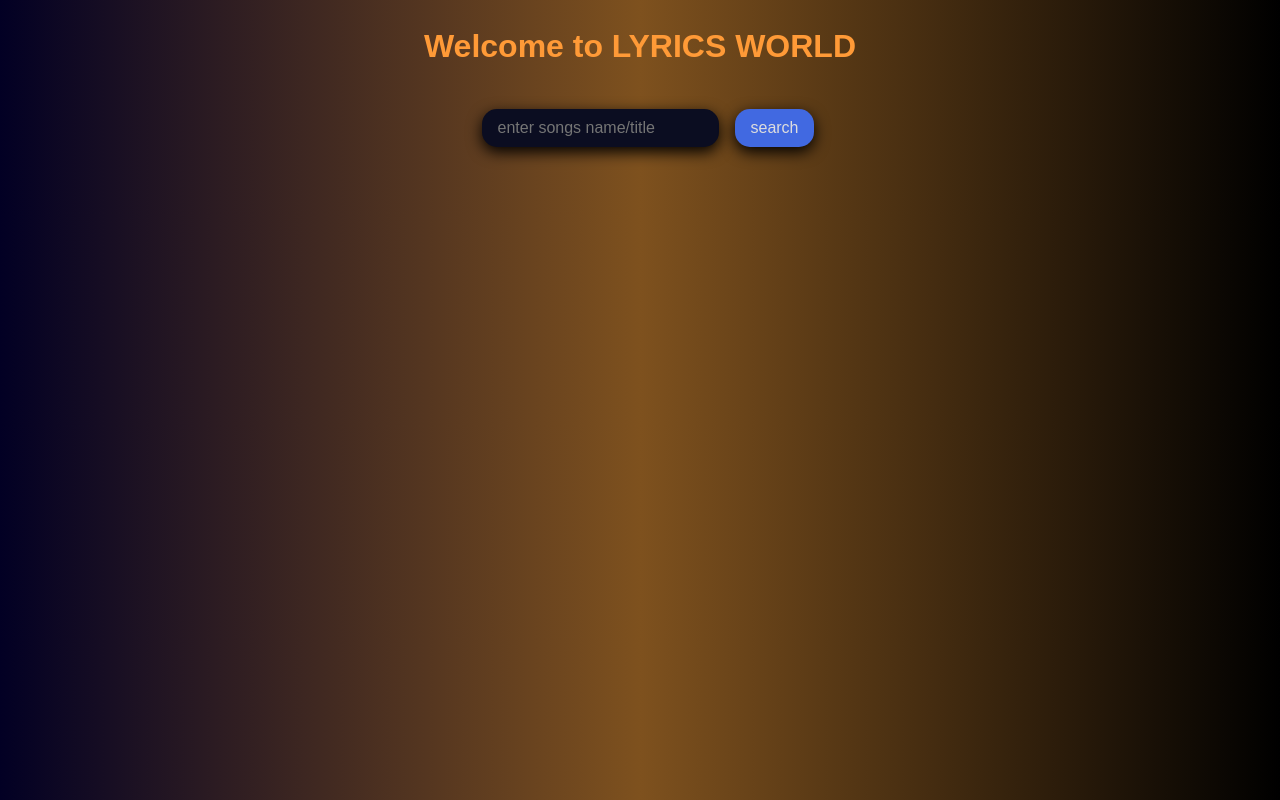
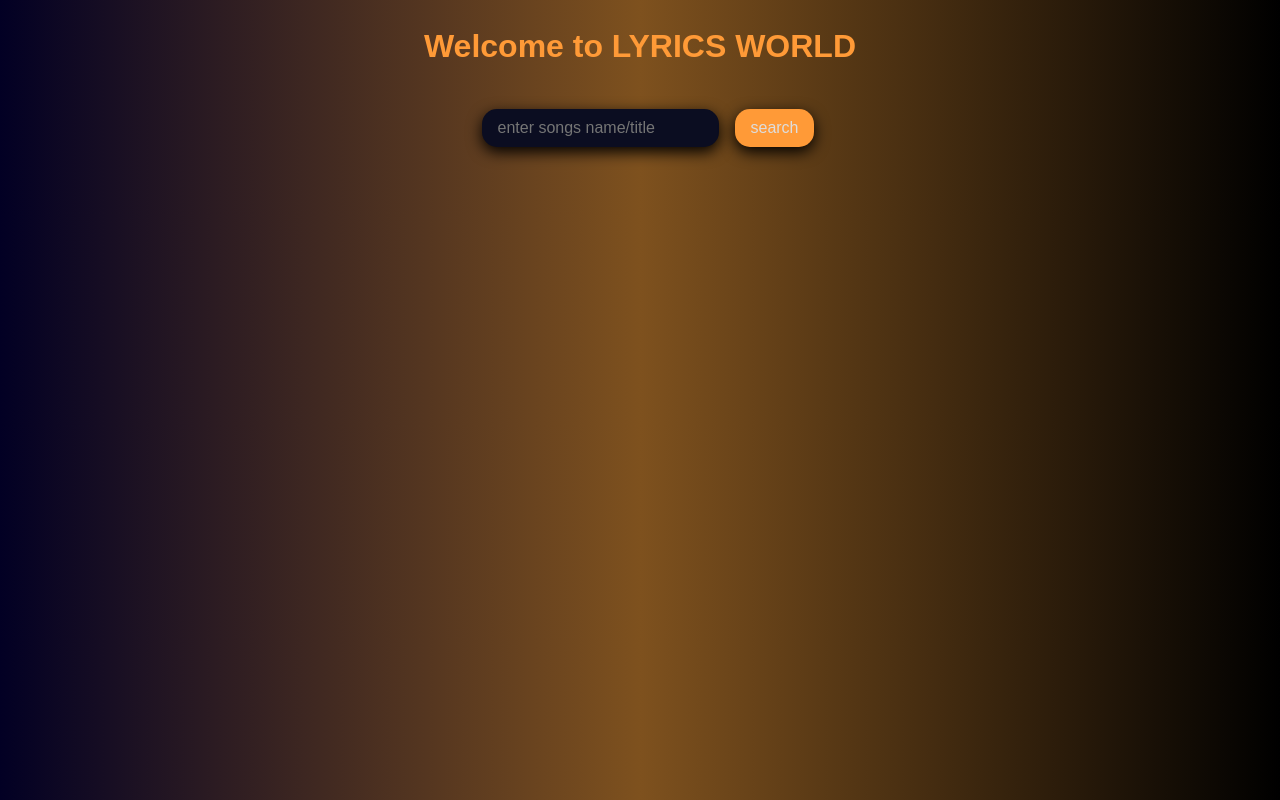
Before and after one commit to JakariaJishan/javascript-projects, a plain HTML site: page lyrics-api-web/index.html in a window 1280 px wide. In both pictures the pointer is over the button "search". Drawn offline with Linux system fonts and the light colour scheme.

Commit message:
awesome lyrics app

```diff
--- a/lyrics-api-web/style.css
+++ b/lyrics-api-web/style.css
@@ -93,6 +93,6 @@ body {
   cursor: pointer;
 }
 #searchSong:hover {
-  background-color: royalblue;
+  background-color: #ff9a37;
   color: #ddd;
 }
```
